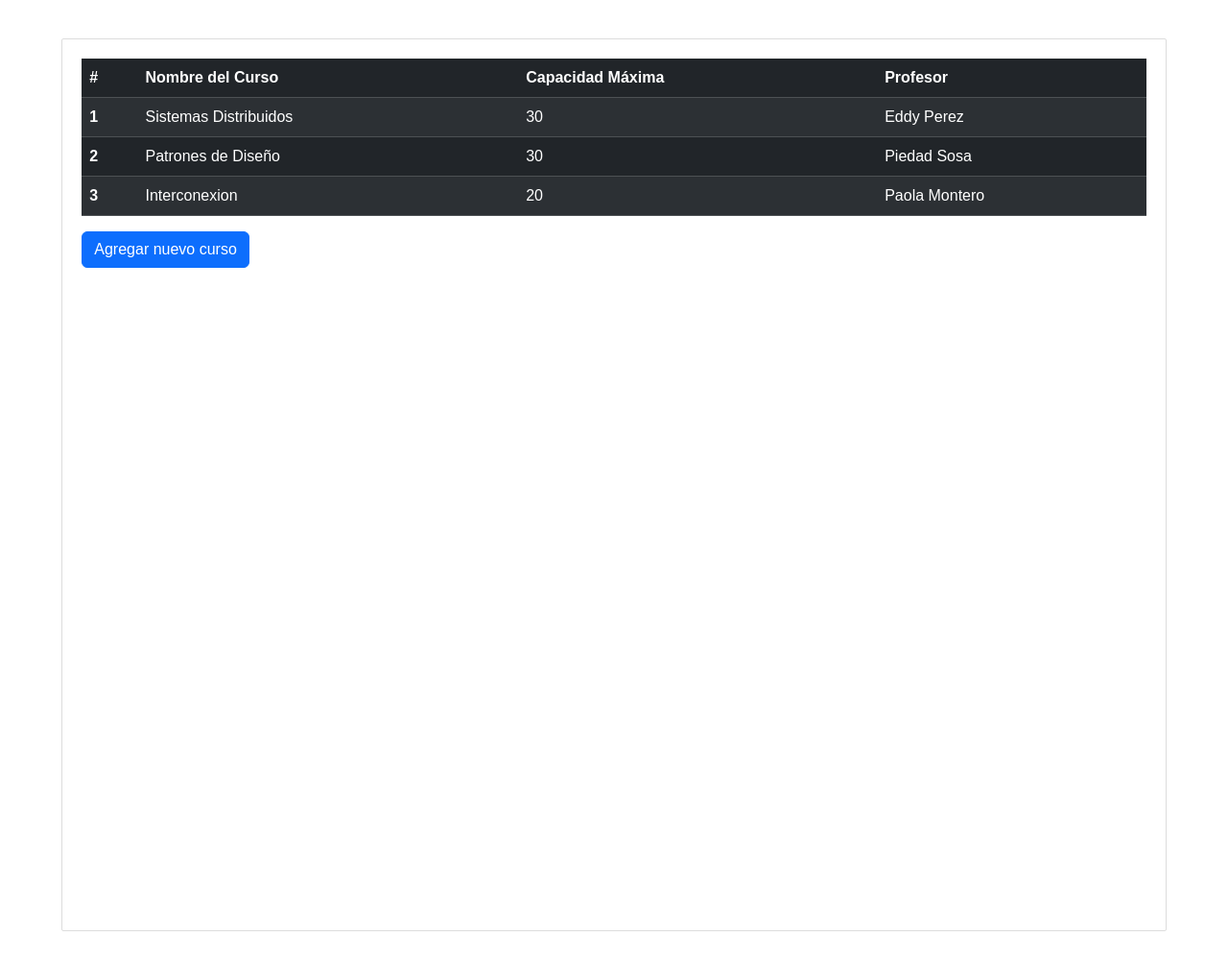
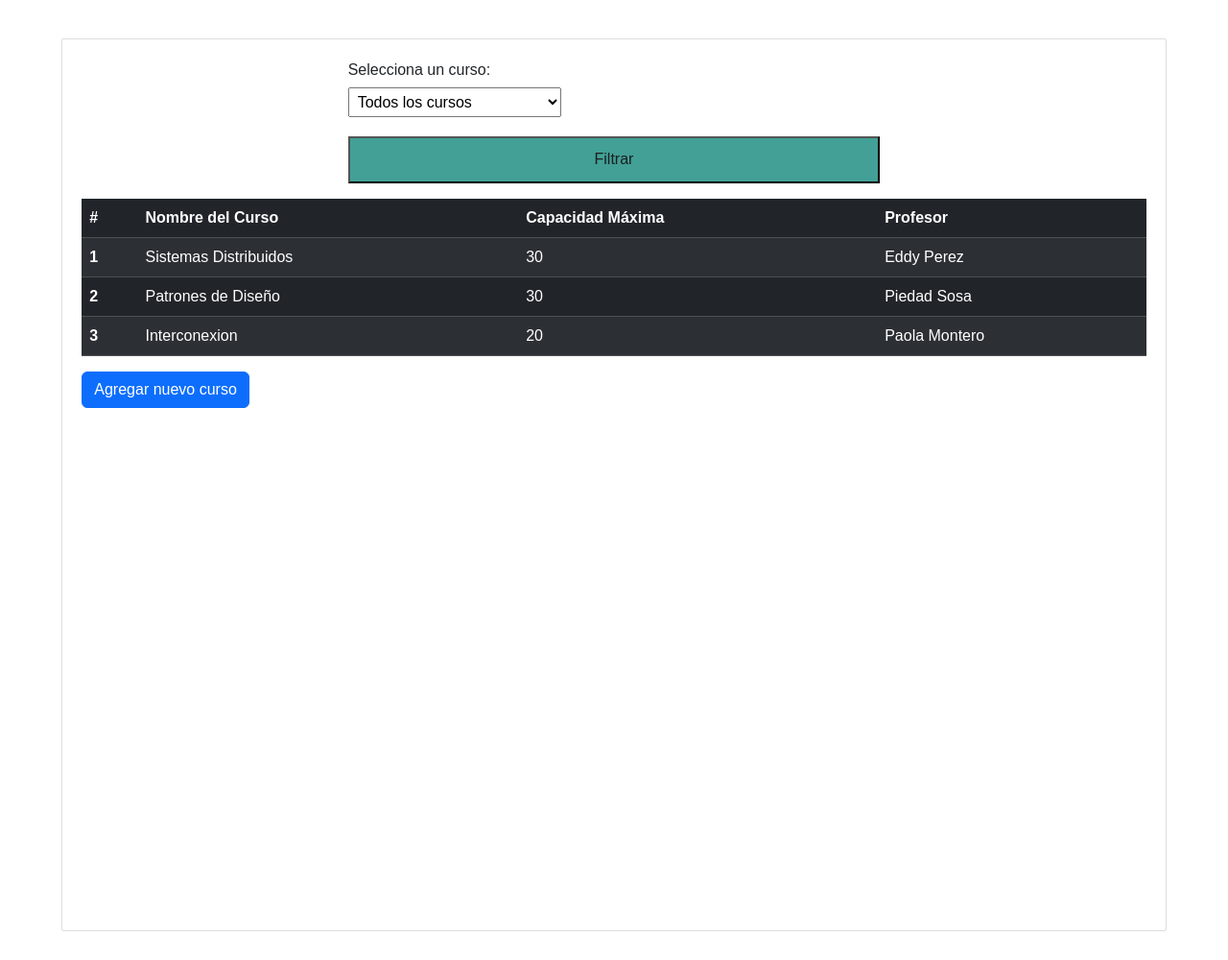
Before and after one commit to JhonPL/VSystem, a Django app: page /Lista-curso/ in a window 1280 px wide. Shown: the part 180-1180 px from the top of the page at 96% size. Run offline with Django 5.2, Linux system fonts and the light colour scheme; data comes from the database, SQL or seed files in the repository; both versions use the stored data as it was after the commit.

Commit message:
Algunos filtros agregados -OK

```diff
--- a/curso/templates/lista-curso.html
+++ b/curso/templates/lista-curso.html
@@ -1,5 +1,18 @@
 {% extends "index.html" %}
 {% block content %}
+
+
+<form method="GET" action="{% url 'lista-cursos' %}" class="mb-3">
+  <label for="curso">Selecciona un curso:</label>
+  <select name="curso" id="curso">
+      <option value="">Todos los cursos</option>
+      {% for curso in cursos %}
+      <option value="{{ curso.id }}">{{ curso.nombre }}</option>
+      {% endfor %}
+  </select>
+  <button type="submit">Filtrar</button>
+</form>
+
 
 <table class="table table-dark table-striped">
    <thead>
@@ -11,12 +24,12 @@
      </tr>
    </thead>
    <tbody>
-     {% for curso in cursos %}  <!-- Cambia 'curso' a 'cursos' para mayor claridad -->
+     {% for curso in cursos %}
      <tr>
        <th scope="row">{{ forloop.counter }}</th>
        <td>{{ curso.nombre }}</td>
        <td>{{ curso.capacidad_max }}</td>
-       <td>{{ curso.profesor.nombre }} {{ curso.profesor.apellidos }}</td>  <!-- Accede al nombre y apellidos del profesor -->
+       <td>{{ curso.profesor.nombre }} {{ curso.profesor.apellidos }}</td>
      </tr>
      {% endfor %}
    </tbody>
--- a/curso/views.py
+++ b/curso/views.py
@@ -4,10 +4,18 @@ from .forms import CursoForm
 
 # Vista para listar los cursos
 def get_curso(request):
+    curso_id = request.GET.get('curso')
     cursos = curso.objects.all()
+
+    if curso_id:
+        cursos_filtrados = cursos.filter(id=curso_id)
+    else:
+        cursos_filtrados = cursos
+
     return render(request, 'lista-curso.html', {
         'title': 'Lista de cursos',
         'cursos': cursos,
+        'cursos_filtrados': cursos_filtrados,
     })
 
 # Vista para agregar o editar cursos
@@ -20,4 +28,4 @@ def formulario(request):
     else:
         form = CursoForm()
 
-    return render(request, 'formulario_curso.html', {'form': form})
+    return render(request, 'formulario-curso.html', {'form': form})
--- a/persona/forms.py
+++ b/persona/forms.py
@@ -4,4 +4,4 @@ from .models import Persona
 class PersonaForm(forms.ModelForm):
     class Meta:
         model = Persona
-        fields = ['nombre', 'apellidos', 'dni', 'telefono', 'email', 'fecha_nacimiento']  # Elimina 'rol' de los campos editables
+        fields = ['nombre', 'apellidos', 'dni', 'telefono', 'email', 'fecha_nacimiento']
--- a/persona/templates/lista-estudiantes.html
+++ b/persona/templates/lista-estudiantes.html
@@ -29,4 +29,5 @@
     <!-- Botón para agregar nuevos estudiantes -->
     <a href="{% url 'formulario_estudiante' %}" class="btn btn-primary">Agregar nuevo estudiante</a>
 
+
 {% endblock %}
--- a/persona/views.py
+++ b/persona/views.py
@@ -22,4 +22,4 @@ def formulario_estudiante(request):
     else:
         form = PersonaForm()
 
-    return render(request, 'formulario_estudiante.html', {'form': form})
+    return render(request, 'formulario_estudiantes.html', {'form': form})
```
Also changed, not shown: persona/templates/formulario_estudiantes.html (+8 -1 lines), db.sqlite3.
